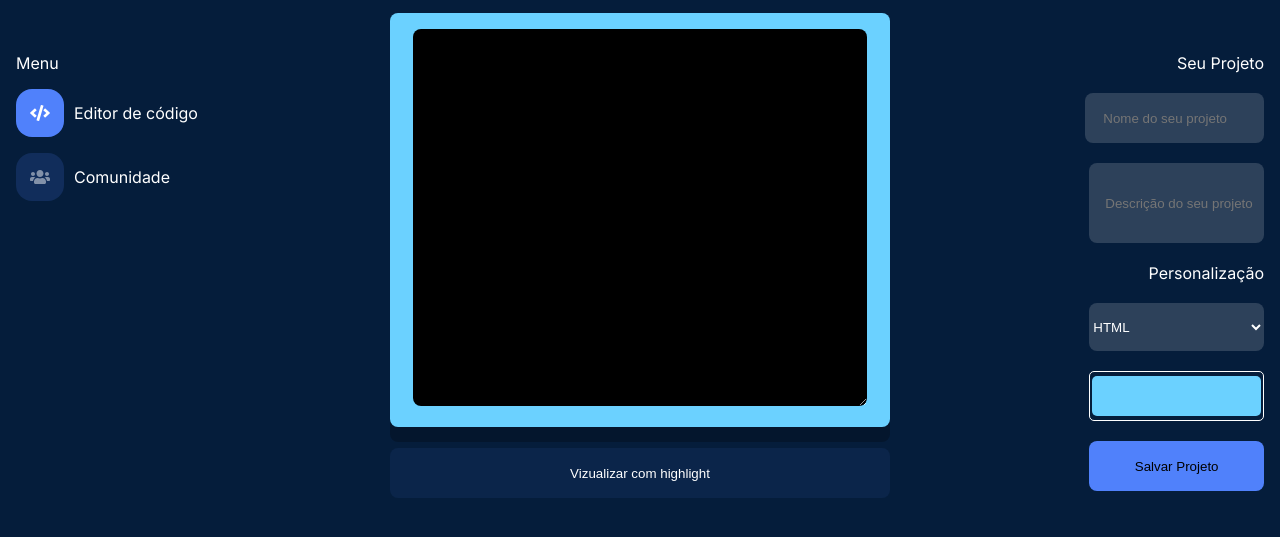
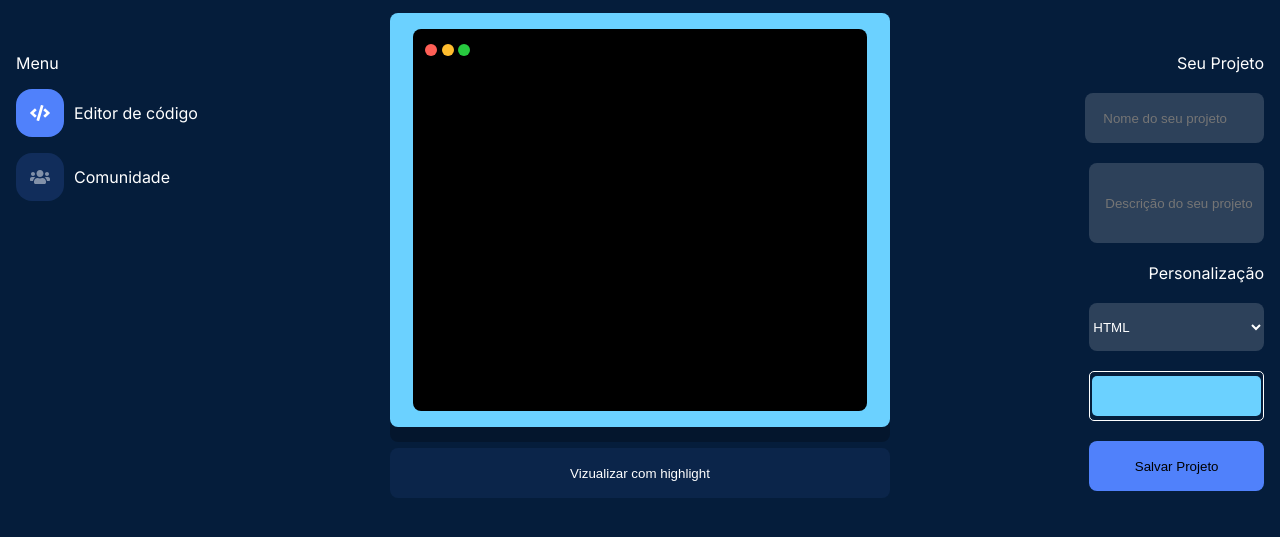
Before and after one commit to lupesii/AluraDev, a plain HTML site: page index.html in a window 1280 px wide. Shown: the part 67-604 px from the top of the page. Drawn offline with Linux system fonts and the light colour scheme.

Commit message:
Colocando as bolas na área de codação

```diff
--- a/index.html
+++ b/index.html
@@ -35,6 +35,11 @@
         </section>
 
         <section class="codigo">
+            <div class="codigo__bola">
+                <img src="assets/Ellipse 1.svg">
+                <img src="assets/Ellipse 2.svg">
+                <img src="assets/Ellipse 3.svg">
+            </div>
             <textarea class="input__codigo" cols="30" rows="10"></textarea>
             <button class="botao__highlight">Vizualizar com highlight</button>
         </section>
--- a/styles/campo__codigo.css
+++ b/styles/campo__codigo.css
@@ -11,16 +11,24 @@
     height: 80%;
 }
 
+.codigo__bola{
+    position: absolute;
+    top: 7%;
+    left: 7%;
+}
+
 .input__codigo{
 
     background-color: var(--cor-preto);
     border: none;
     border-radius: 8px;
     color: var(--cor-branco);
+    resize: none;
 
     margin: 1rem;
     width: 90%;
-    height: 90%;
+    height: 80%;
+    padding-top: 3rem;
 }
 
 .botao__highlight{
```
